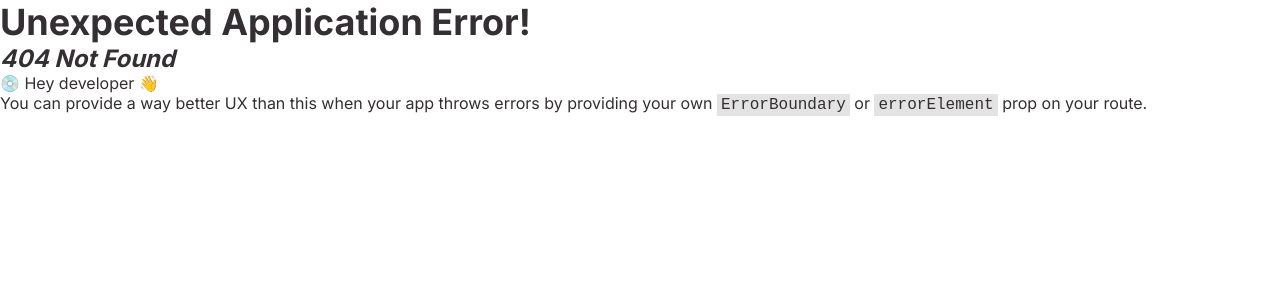
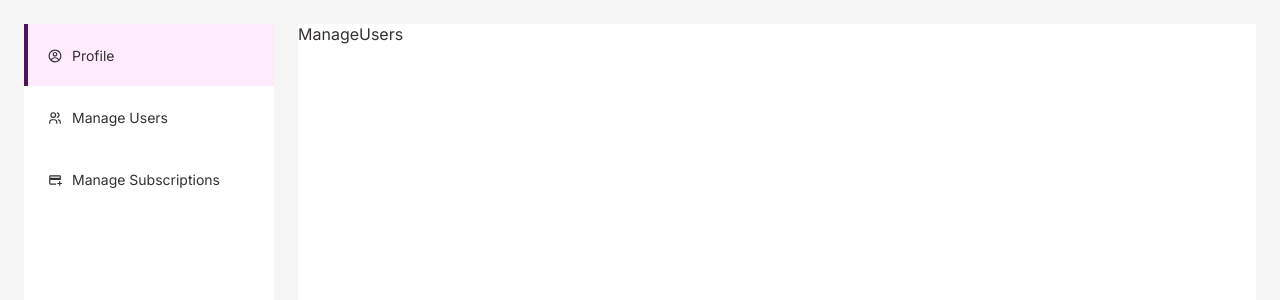
Before and after one commit to King-Mikaelson/vigilant-octo-enigma, a React (Create React App) app: page /settings/manageusers in a window 1280 px wide. Before the commit this address had no page. Shown: the top 300 px of the page. Built offline with nearby package versions, Linux system fonts and the light colour scheme.

Commit message:
updated settings routes

```diff
--- a/src/components/settings/adminSettings/index.tsx
+++ b/src/components/settings/adminSettings/index.tsx
@@ -1,11 +1,12 @@
 import SettingsLayout from "./layout";
 import Profile from "./profile";
-import EditProfile from "./profile/EditProfile";
 
 const Settings = () => {
   return (
     <div>
-      <SettingsLayout children={undefined} />
+      <SettingsLayout>
+        <Profile />
+      </SettingsLayout>
     </div>
   );
 };
--- a/src/components/settings/adminSettings/layout/index.tsx
+++ b/src/components/settings/adminSettings/layout/index.tsx
@@ -1,9 +1,8 @@
-import { useEffect, useState } from "react";
+import { useState } from "react";
 import { CgProfile } from "react-icons/cg";
 import { MdAddCard } from "react-icons/md";
 import { TbUsers } from "react-icons/tb";
 import { NavLink } from "react-router-dom";
-import Profile from "../profile";
 
 interface SettingsLayoutProps {
   children: React.ReactNode;
@@ -15,10 +14,6 @@ export default function SettingsLayout({ children }: SettingsLayoutProps) {
   const handleItemClick = (item: string) => {
     setSelectedItem(item);
   };
-  useEffect(() => {
-    setSelectedItem("profile");
-  }, []);
-
   return (
     <>
       <div className="settings-layout">
@@ -35,7 +30,7 @@ export default function SettingsLayout({ children }: SettingsLayoutProps) {
           </NavLink>
 
           <NavLink
-            to="/manageusers"
+            to="/settings/manageusers"
             className={selectedItem === "users" ? "selected" : ""}
             onClick={() => handleItemClick("users")}
           >
@@ -45,7 +40,7 @@ export default function SettingsLayout({ children }: SettingsLayoutProps) {
             Manage Users
           </NavLink>
           <NavLink
-            to="/managesubscriptions"
+            to="/settings/managesubscriptions"
             className={selectedItem === "subscriptions" ? "selected" : ""}
             onClick={() => handleItemClick("subscriptions")}
           >
@@ -55,10 +50,7 @@ export default function SettingsLayout({ children }: SettingsLayoutProps) {
             Manage Subscriptions
           </NavLink>
         </div>
-        <div className="settings-content">
-          {selectedItem === "profile" && <Profile />}
-          {children}
-        </div>
+        <div className="settings-content">{children}</div>
       </div>
     </>
   );
--- a/src/components/settings/adminSettings/manageSub/index.tsx
+++ b/src/components/settings/adminSettings/manageSub/index.tsx
@@ -1,4 +1,10 @@
+import SettingsLayout from "../layout";
+
 const ManageSubs = () => {
-  return <div>ManageSubs</div>;
+  return (
+    <SettingsLayout>
+      <div>Manage Subs</div>
+    </SettingsLayout>
+  );
 };
 export default ManageSubs;
--- a/src/components/settings/adminSettings/manageUsers/index.tsx
+++ b/src/components/settings/adminSettings/manageUsers/index.tsx
@@ -1,4 +1,10 @@
+import SettingsLayout from "../layout";
+
 const ManageUsers = () => {
-  return <div>ManageUsers</div>;
+  return (
+    <SettingsLayout>
+      <div>ManageUsers</div>
+    </SettingsLayout>
+  );
 };
 export default ManageUsers;
```
Also changed, not shown: src/routes/index.tsx (+10 -6 lines).
